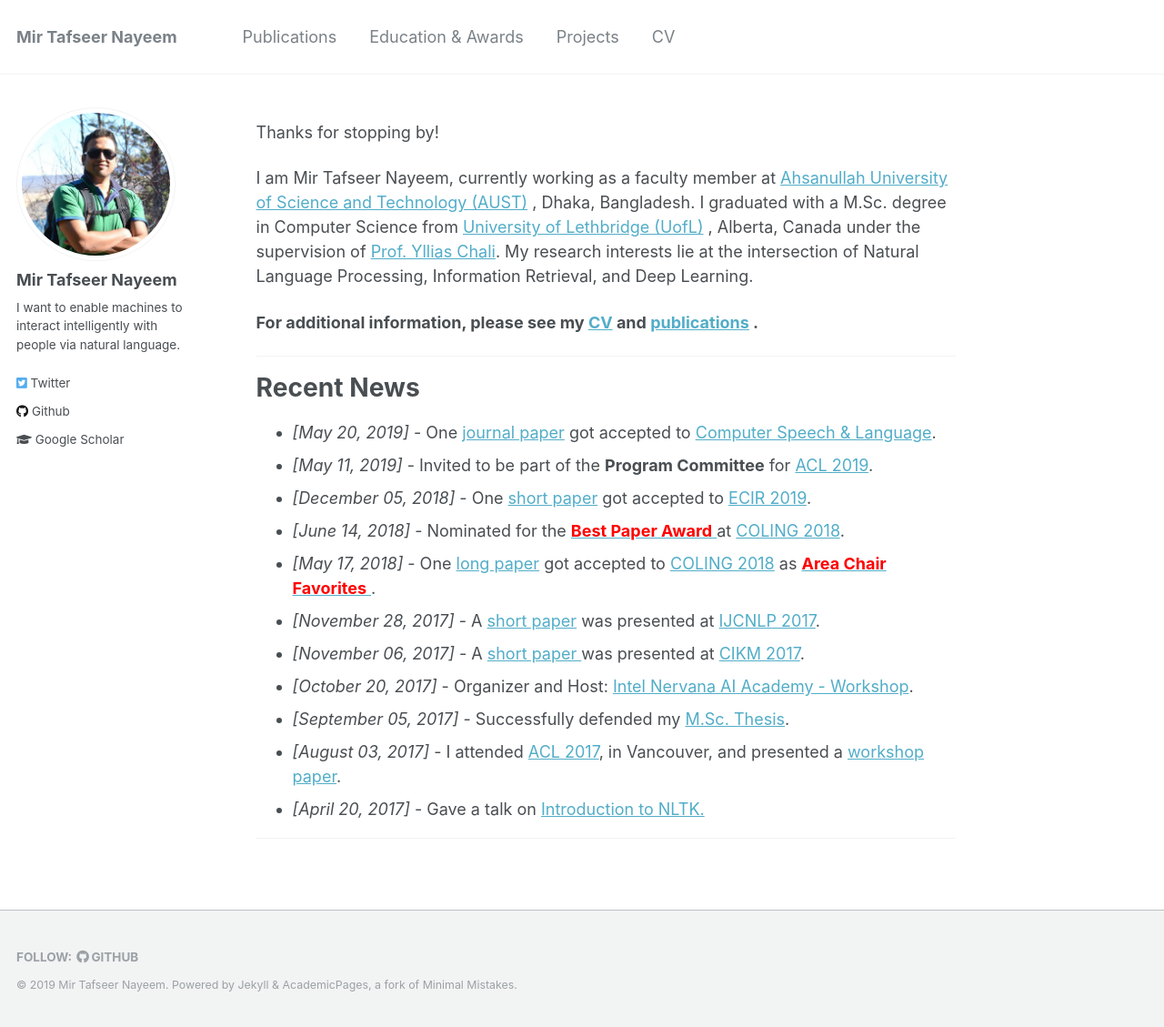
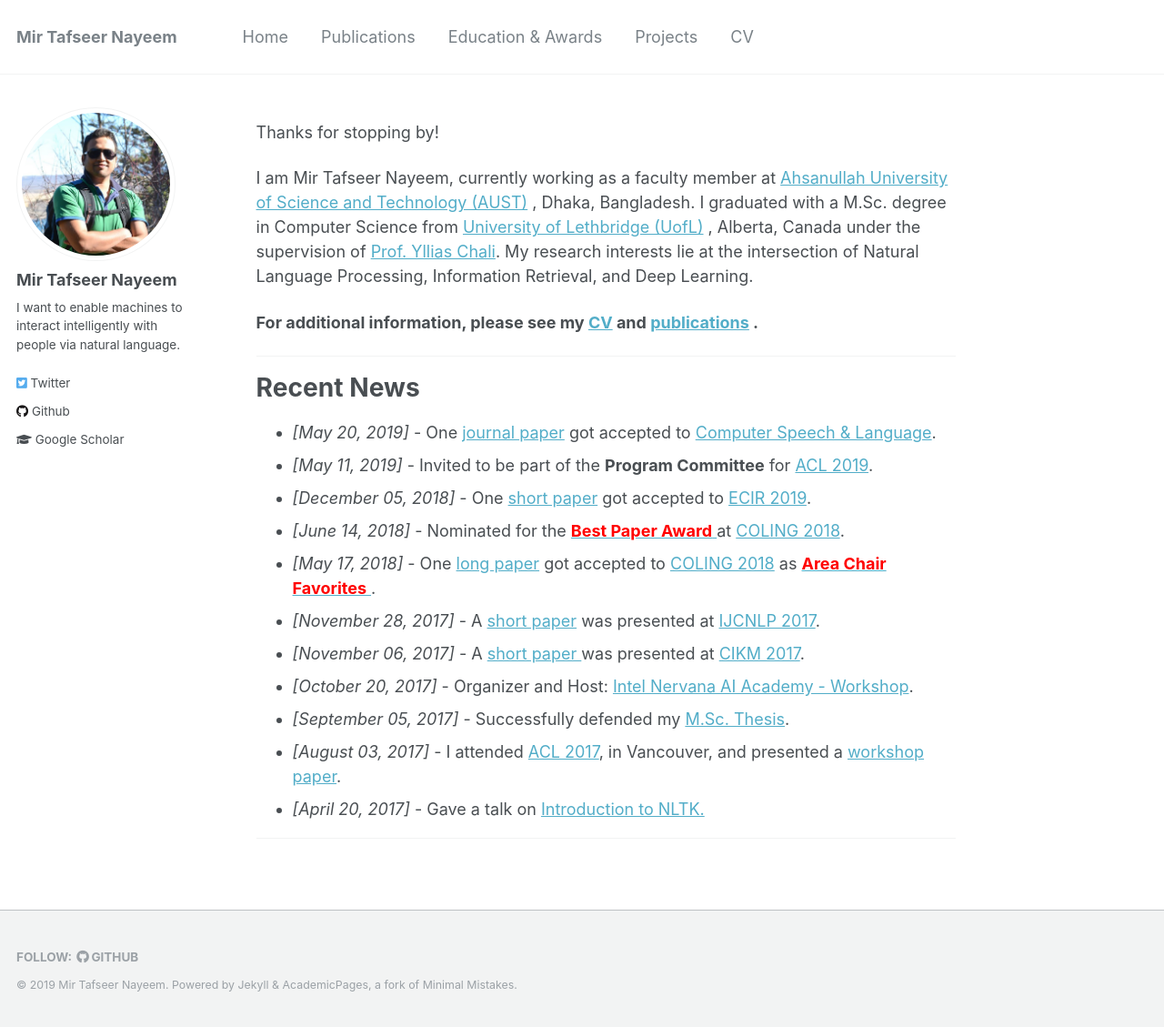
Before and after one commit to sujan-sarker/sujan-sarker.github.io, a Jekyll site: the page built from _pages/about.md, in a window 1280 px wide and 1129 px high. Shown: the whole window at 91% size. Built offline with Jekyll 4.4.1, drawn with Linux system fonts in a browser that asks for light colours.

Commit message:
Last Commit

```diff
--- a/_data/navigation.yml
+++ b/_data/navigation.yml
@@ -1,5 +1,8 @@
 # main links links
 main:
+  - title: "Home"
+    url: /
+
   - title: "Publications"
     url: /publications/
 
--- a/google98d7f4721ba280a7.html
+++ /dev/null
@@ -1 +0,0 @@
-google-site-verification: google98d7f4721ba280a7.html
```
